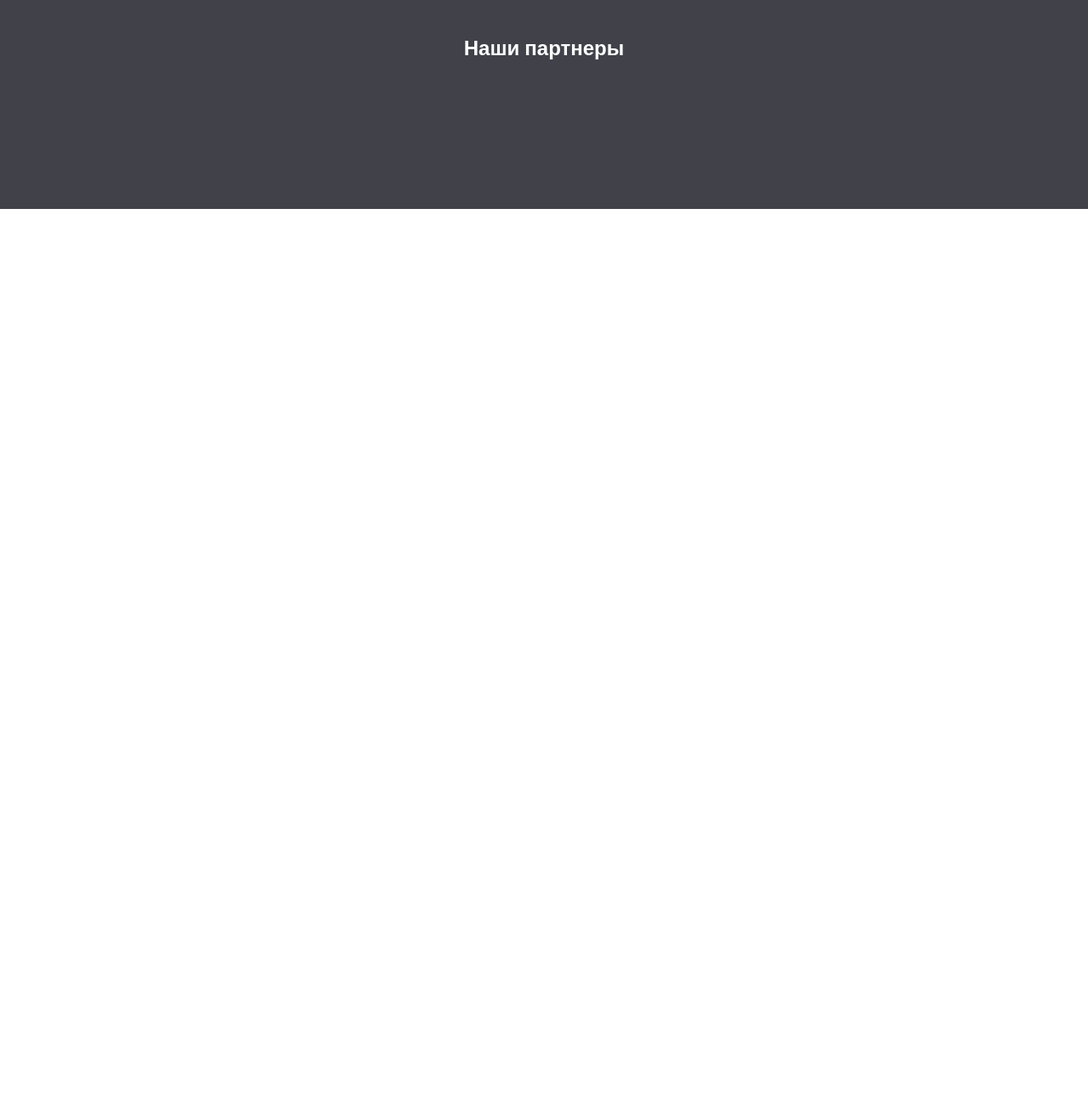
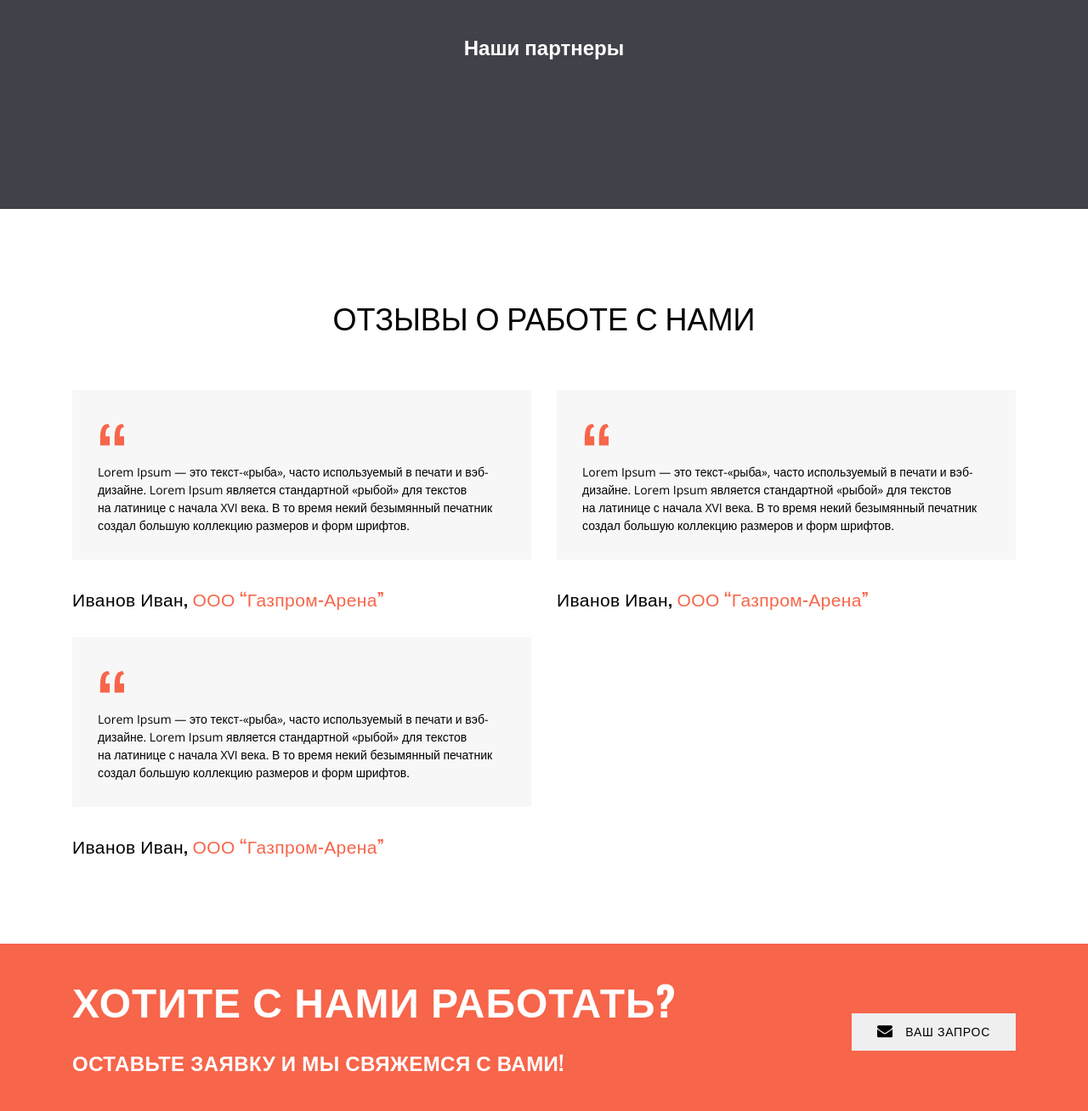
Before and after one commit to shuckiy73/test__site, a plain HTML site: page index.html in a window 1280 px wide. Shown: the part 5467-6775 px from the top of the page at 85% size. Before the commit the page ends 5713 px from the top, so only its background shows below. Drawn offline with nearby package versions, Linux system fonts and the light colour scheme.

Commit message:
reviews/html reviews/css

```diff
--- a/css/style.css
+++ b/css/style.css
@@ -556,3 +556,56 @@ body {
         margin-left: 10px;
     }
 }
+
+.reviews {
+    padding: 150px 0 142px;
+}
+
+.reviews__h2 {
+    text-align: center;
+    margin-bottom: 60px;
+}
+
+.reviews__grid {
+    display: grid;
+    gap: 30px;
+    grid-template-columns: repeat(3, 1fr);
+}
+
+/* .reviews__grid-item {} */
+
+.reviews__card {
+    background-color: #f7f7f7;
+    padding: 30px;
+    margin-bottom: 30px;
+}
+
+.reviews__quotes {
+    font-size: 96px;
+    color: var(--accent-color);
+    line-height: 1;
+    margin-bottom: -40px;
+}
+
+
+.reviews__author-accent {
+    color: var(--accent-color);
+}
+
+@media screen and (max-width:1280px) {
+    .reviews {
+        padding: 100px 15px;
+    }
+    .reviews__grid {
+        display: grid;
+        gap: 30px;
+        grid-template-columns: repeat(2, 1fr);
+    }
+}
+
+@media screen and (max-width:768px) {
+    .reviews__grid {
+        grid-template-columns: repeat(1, 1fr);
+    }
+
+}
--- a/index.html
+++ b/index.html
@@ -248,6 +248,70 @@
             </div>
         </div>
     </section>
+
+    <section class="reviews">
+        <div class="container">
+            <h2 class="text-h2 reviews__h2">отзывы о работе с нами</h2>
+            <div class="reviews__grid">
+                <div class="reviews__grid-item">
+                    <div class="reviews__card">
+                        <div class="reviews__quotes">“</div>
+                        <p class="text-p-reviews">Lorem Ipsum&nbsp;&mdash; это текст-&laquo;рыба&raquo;, часто
+                            используемый в&nbsp;печати и&nbsp;вэб-дизайне. Lorem Ipsum является стандартной
+                            &laquo;рыбой&raquo; для текстов на&nbsp;латинице с&nbsp;начала XVI века.
+                            В&nbsp;то&nbsp;время некий безымянный печатник создал большую коллекцию размеров и&nbsp;форм
+                            шрифтов.
+                        </p>
+                    </div>
+                    <div class="text-h4">Иванов Иван,<span class="reviews__author-accent"> ООО “Газпром-Арена”</span>
+                    </div>
+                </div>
+                <div class="reviews__grid-item">
+                    <div class="reviews__card">
+                        <div class="reviews__quotes">“</div>
+                        <p class="text-p-reviews">Lorem Ipsum&nbsp;&mdash; это текст-&laquo;рыба&raquo;, часто
+                            используемый в&nbsp;печати и&nbsp;вэб-дизайне. Lorem Ipsum является стандартной
+                            &laquo;рыбой&raquo; для текстов на&nbsp;латинице с&nbsp;начала XVI века.
+                            В&nbsp;то&nbsp;время некий безымянный печатник создал большую коллекцию размеров и&nbsp;форм
+                            шрифтов.
+                        </p>
+                    </div>
+                    <div class="text-h4">Иванов Иван,<span class="reviews__author-accent"> ООО “Газпром-Арена”</span>
+                    </div>
+                </div>
+                <div class="reviews__grid-item">
+                    <div class="reviews__card">
+                        <div class="reviews__quotes">“</div>
+                        <p class="text-p-reviews">Lorem Ipsum&nbsp;&mdash; это текст-&laquo;рыба&raquo;, часто
+                            используемый в&nbsp;печати и&nbsp;вэб-дизайне. Lorem Ipsum является стандартной
+                            &laquo;рыбой&raquo; для текстов на&nbsp;латинице с&nbsp;начала XVI века.
+                            В&nbsp;то&nbsp;время некий безымянный печатник создал большую коллекцию размеров и&nbsp;форм
+                            шрифтов.
+                        </p>
+                    </div>
+                    <div class="text-h4">Иванов Иван,<span class="reviews__author-accent"> ООО “Газпром-Арена”</span>
+                    </div>
+                </div>
+            </div>
+        </div>
+    </section>
+
+    <section class="request">
+        <div class="container">
+            <div class="request__flex">
+                <div class="request__flex-left">
+                    <h4 class="request__h4">ХОТИТЕ С НАМИ РАБОТАТЬ?</h4>
+                    <h5 class="request__h5">ОСТАВЬТЕ ЗАЯВКУ И МЫ СВЯЖЕМСЯ С ВАМИ!</h5>
+                </div>
+                <div class="request__flex-right">
+                    <button class="request__btn">
+                        <img src="/img/invelope.svg" alt="invelope" class="request__icon">
+                        ВАШ ЗАПРОС
+                    </button>
+                </div>
+            </div>
+        </div>
+    </section>
 </body>
 
 </html>
```
